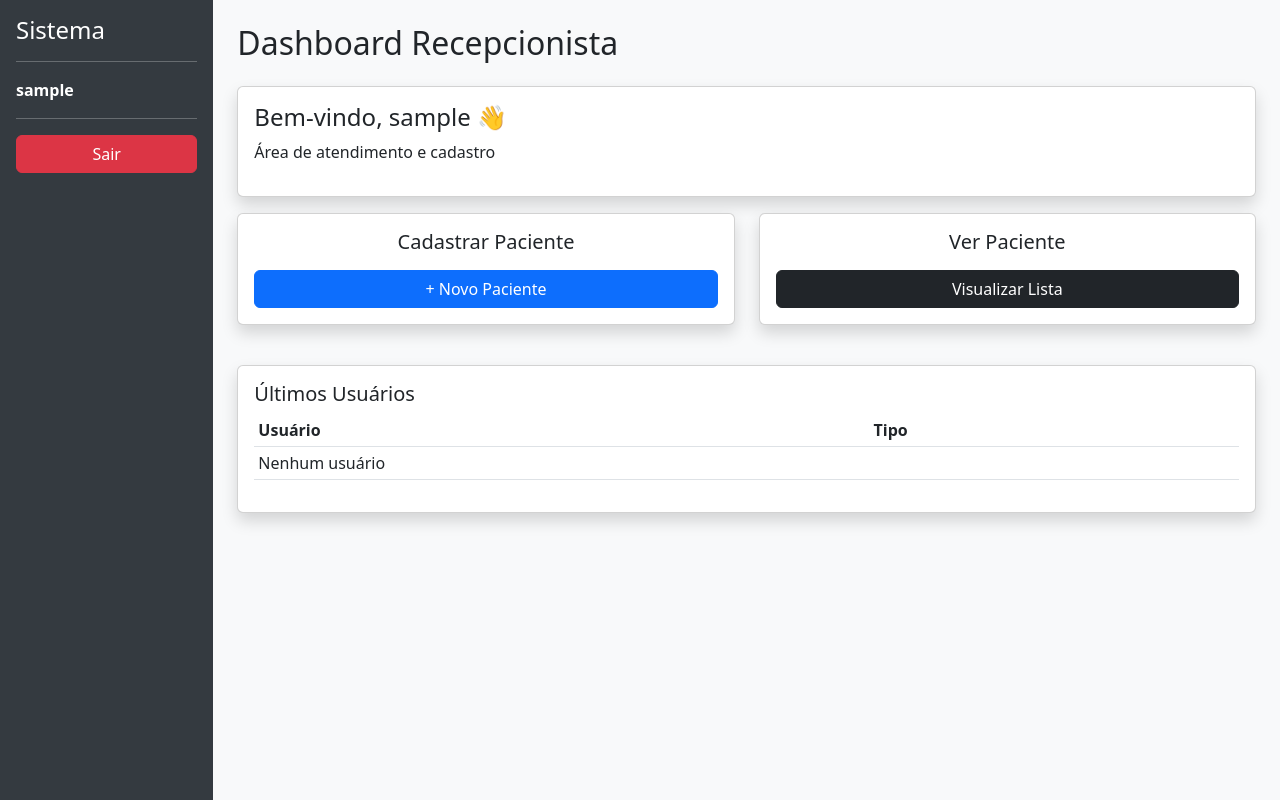
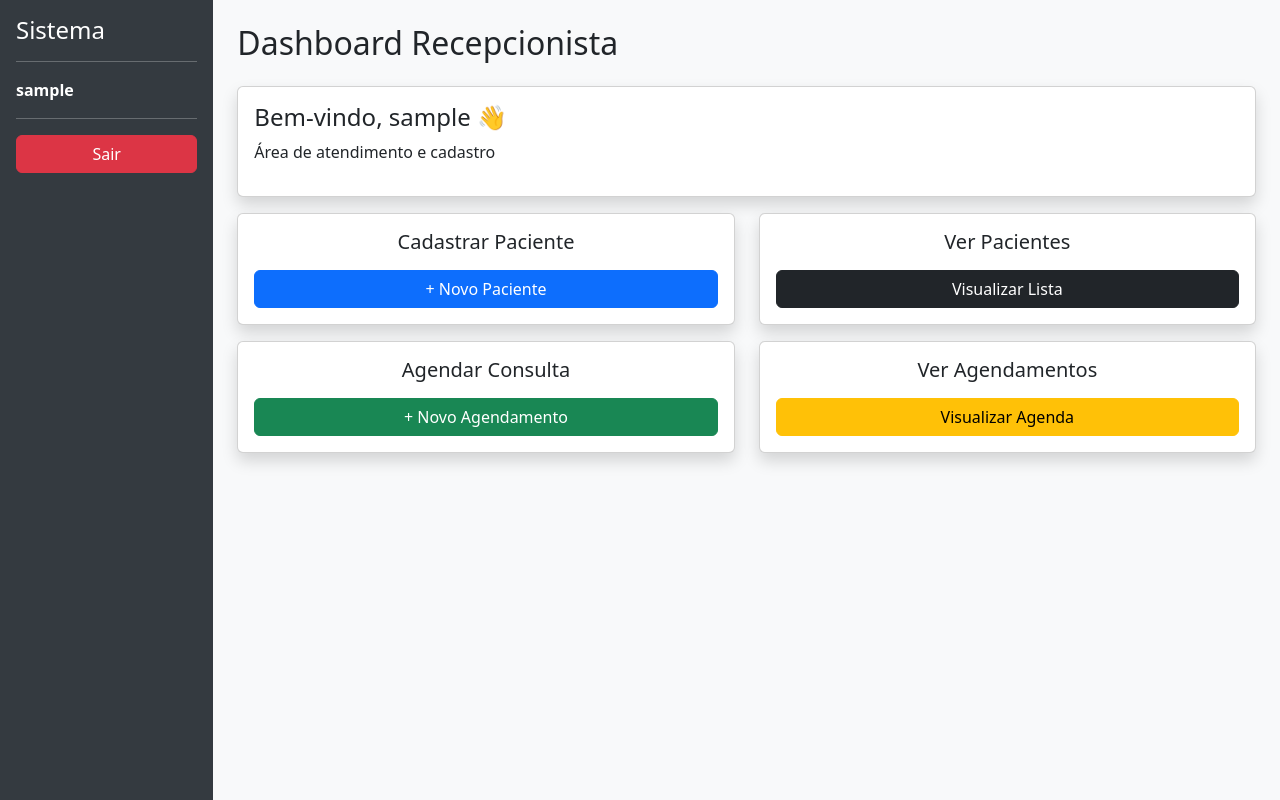
Before and after one commit to rfalves-wq/sistema, a Django app: page /usuario/dashboard/recepcionista/ in a window 1280 px wide. Run offline with Django 5.2, Linux system fonts and the light colour scheme; the visitor is signed in with stand-in values (Sample User, id 1).

Commit message:
dashboard_recepcionista.html

```diff
--- a/usuario/templates/usuario/dashboard_recepcionista.html
+++ b/usuario/templates/usuario/dashboard_recepcionista.html
@@ -14,21 +14,42 @@
         </div>
     </div>
 
-    <!-- AÇÕES RÁPIDAS -->
+    <!-- CADASTRAR PACIENTE -->
     <div class="col-md-6 mb-3">
         <div class="card shadow p-3 text-center">
             <h5>Cadastrar Paciente</h5>
-           <a href="{% url 'cadastrar_paciente' %}" class="btn btn-primary mt-2">
-    + Novo Paciente
-</a>
+            <a href="{% url 'cadastrar_paciente' %}" class="btn btn-primary mt-2">
+                + Novo Paciente
+            </a>
         </div>
     </div>
 
+    <!-- LISTAR PACIENTES -->
     <div class="col-md-6 mb-3">
         <div class="card shadow p-3 text-center">
-            <h5>Ver Paciente</h5>
+            <h5>Ver Pacientes</h5>
             <a href="{% url 'listar_pacientes' %}" class="btn btn-dark mt-2">
                 Visualizar Lista
+            </a>
+        </div>
+    </div>
+
+    <!-- 🔥 NOVO AGENDAMENTO -->
+    <div class="col-md-6 mb-3">
+        <div class="card shadow p-3 text-center">
+            <h5>Agendar Consulta</h5>
+            <a href="{% url 'agendar' %}" class="btn btn-success mt-2">
+                + Novo Agendamento
+            </a>
+        </div>
+    </div>
+
+    <!-- 🔥 LISTAR AGENDAMENTOS -->
+    <div class="col-md-6 mb-3">
+        <div class="card shadow p-3 text-center">
+            <h5>Ver Agendamentos</h5>
+            <a href="{% url 'listar_agendamentos' %}" class="btn btn-warning mt-2">
+                Visualizar Agenda
             </a>
         </div>
     </div>
@@ -36,33 +57,4 @@
 </div>
 
 
-<!-- LISTA RÁPIDA -->
-<div class="card shadow mt-4">
-    <div class="card-body">
-        <h5>Últimos Usuários</h5>
-
-        <table class="table table-sm">
-            <thead>
-                <tr>
-                    <th>Usuário</th>
-                    <th>Tipo</th>
-                </tr>
-            </thead>
-            <tbody>
-                {% for usuario in usuarios %}
-                <tr>
-                    <td>{{ usuario.username }}</td>
-                    <td>{{ usuario.tipo_usuario }}</td>
-                </tr>
-                {% empty %}
-                <tr>
-                    <td colspan="2">Nenhum usuário</td>
-                </tr>
-                {% endfor %}
-            </tbody>
-        </table>
-
-    </div>
-</div>
-
 {% endblock %}
```
